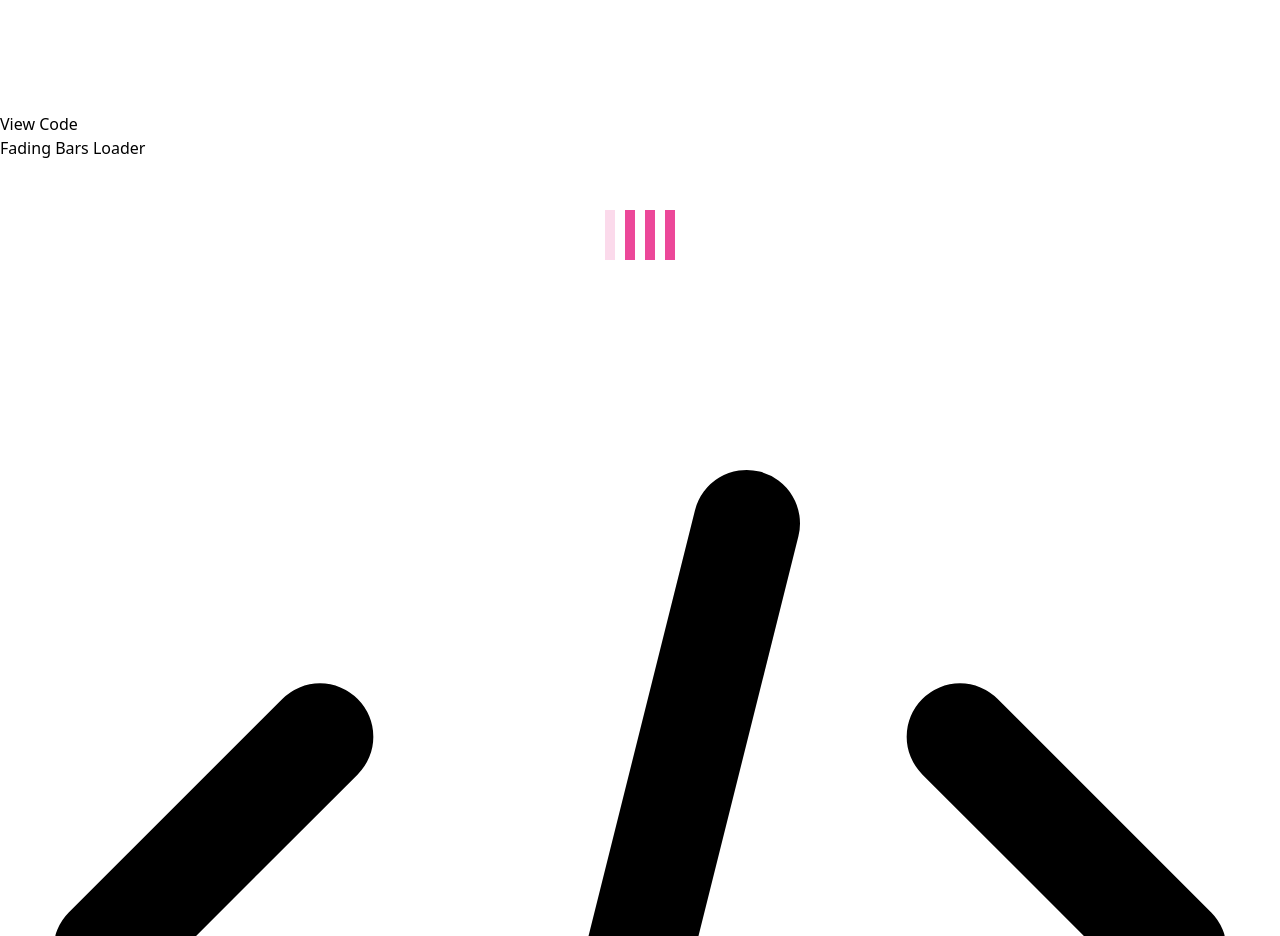
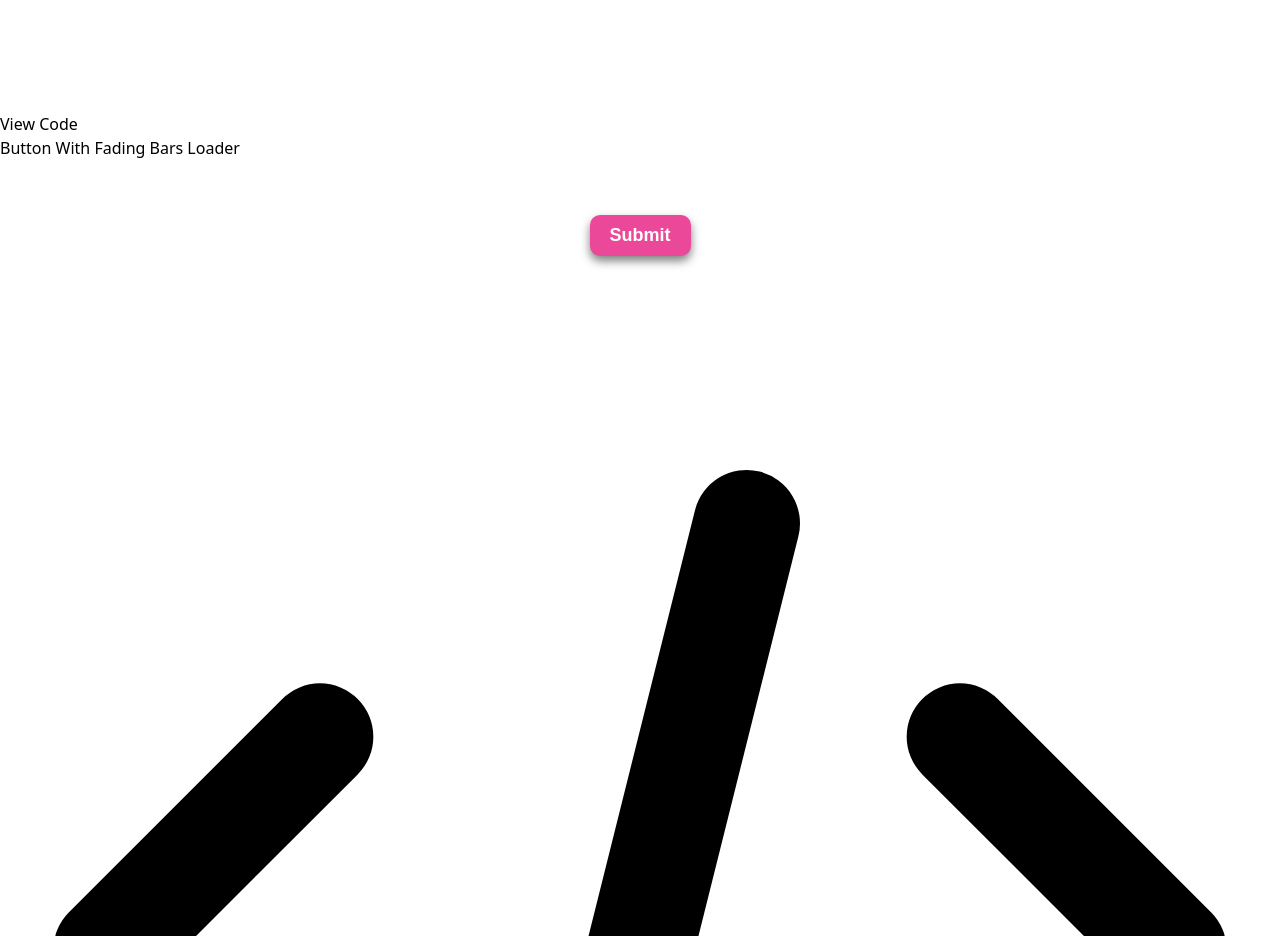
Before and after one commit to EzyHow/ezy-fast-ui, a React (Vite) app: page / in a window 1280 px wide. Shown: the part 6940-7876 px from the top of the page. Built offline with nearby package versions, Linux system fonts and the light colour scheme.

Commit message:
Button with loader

```diff
--- a/src/components/CodeSnippetViewer.tsx
+++ b/src/components/CodeSnippetViewer.tsx
@@ -46,7 +46,11 @@ const CodeSnippetViewer: React.FC<CodeSnippetProps> = ({ snippet, isCollectionVi
                         <div class="output">
                             ${snippet.html}
                         </div>
-                        <script>${snippet.js}</script>
+                        <script>
+                            (function scopedExecution() {
+                                ${snippet.js}
+                            })();
+                        </script>
                     </body>
                     </html>
                 `);
--- a/src/data/snippets.ts
+++ b/src/data/snippets.ts
@@ -510,4 +510,129 @@ export const snippets: CodeSnippetData[] = [
     ,
     hiddenStyle: ''
   },
+  {
+    name: "Button With Fading Bars Loader",
+    hint: '',
+    slug: 'ezy-button-with-loader-1',
+    category: 'Button',
+    tags: [
+      'Fade',
+      'Loader',
+      'Button'
+    ],
+    css: `
+        .ezy-button-with-loader {
+            position: relative;
+            text-align: center;
+        }
+
+        .ezy-button-with-loader button {
+            padding: 10px 20px;
+            border: none;
+            background-color: #ec4899;
+            color: #fff;
+            font-weight: bold;
+            font-size: 18px;
+            cursor: pointer;
+            border-radius: 10px;
+            transition: background-color 0.3s ease;
+            overflow: hidden;
+            display: inline-block;
+            box-shadow: 0 5px 10px rgba(0, 0, 0, 0.5);
+        }
+
+        .ezy-button-with-loader button:hover {
+            background-color: #ca2a7a;
+        }
+
+        .ezy-button-with-loader button:active {
+            background-color: #ca2a7a;
+            transform: translateY(1px);
+            box-shadow: 0 2px 2px rgba(0, 0, 0, 0.5);
+        }
+
+        .ezy-button-with-loader .ezy-fading-bar-loader {
+            display: none;
+        }
+
+
+        .ezy-fading-bar-loader {
+            display: flex;
+            justify-content: center;
+            align-items: center;
+        }
+
+        .ezy-fading-bar-loader div {
+            width: 10px;
+            height: 50px;
+            background-color: #ec4899;
+            margin: 0 5px;
+            animation: ezy-fade 1.5s infinite ease-in-out;
+        }
+
+        .ezy-fading-bar-loader div:nth-child(1) {
+            animation-delay: 0s;
+        }
+
+        .ezy-fading-bar-loader div:nth-child(2) {
+            animation-delay: 0.3s;
+        }
+
+        .ezy-fading-bar-loader div:nth-child(3) {
+            animation-delay: 0.6s;
+        }
+
+        .ezy-fading-bar-loader div:nth-child(4) {
+            animation-delay: 0.9s;
+        }
+
+        @keyframes ezy-fade {
+            0% {
+                opacity: 0.2;
+                transform: translateY(0);
+            }
+
+            50% {
+                opacity: 1;
+                transform: translateY(-20px);
+            }
+
+            100% {
+                opacity: 0.2;
+                transform: translateY(0);
+            }
+        }
+            `
+    ,
+    html: `
+    <div class="ezy-button-with-loader">
+        <button>Submit</button>
+        <div class="ezy-fading-bar-loader">
+            <div></div>
+            <div></div>
+            <div></div>
+            <div></div>
+        </div>
+    </div>
+            `
+    ,
+    js: `
+
+        const button = document.querySelector('.ezy-button-with-loader button');
+        const loader = document.querySelector('.ezy-button-with-loader .ezy-fading-bar-loader');
+        if (button && loader) {
+            button.addEventListener('click', () => {
+                button.style.display = 'none';
+                loader.style.display = 'flex';
+
+                // Simulate loading, replace it with your logic
+                setTimeout(() => {
+                    button.style.display = 'inline-block';
+                    loader.style.display = 'none';
+                }, 3000);
+            });
+        }
+    `,
+    hiddenStyle: ''
+  },
 ];
```
